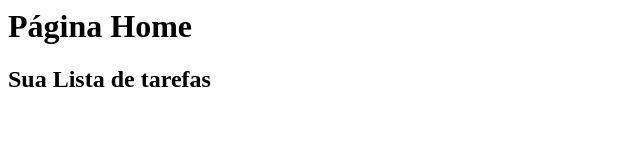
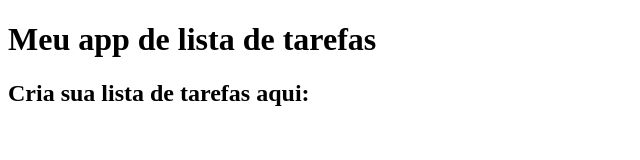
Before and after one commit to Nathidombrowskii/primeiro-repositorio, a plain HTML site: page index.html in a window 1280 px wide. Shown: the whole page, without its empty margins (0-640 px from the left). Drawn offline with Linux system fonts and the light colour scheme.

Commit message:
adicionado título e subtítulo

```diff
--- a/index.html
+++ b/index.html
@@ -1,3 +1,12 @@
-<h1>Página Home</h1>
-
-<h2>Sua Lista de tarefas</h2>
+<!DOCTYPE html>
+<html lang="en">
+<head>
+    <meta charset="UTF-8">
+    <meta name="viewport" content="width=device-width, initial-scale=1.0">
+    <title>Document</title>
+</head>
+<body>
+  <h1>Meu app de lista de tarefas</h1>
+  <h2>Cria sua lista de tarefas aqui:</h2>
+</body>
+</html>
```
